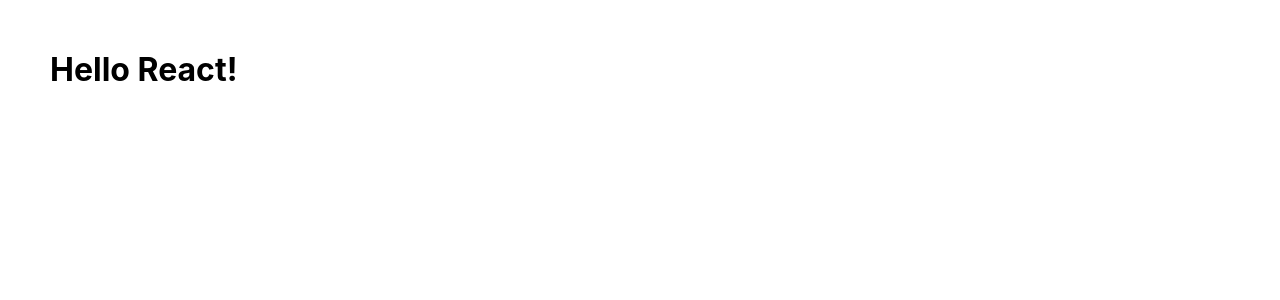
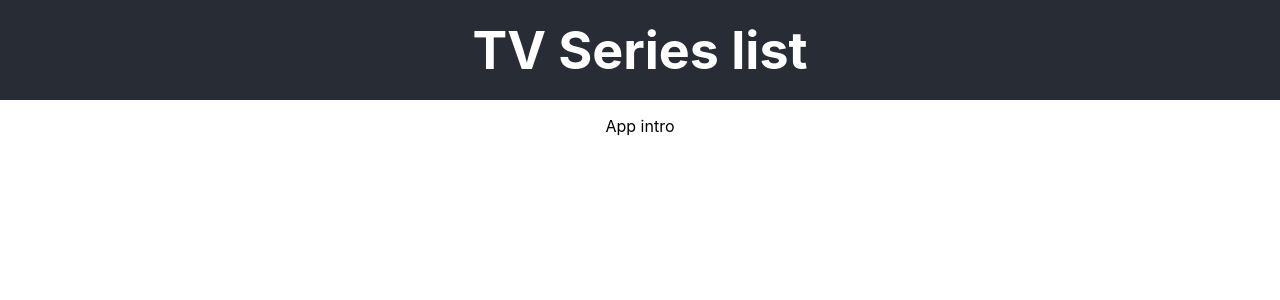
Before and after one commit to Andy1Blue/Hello-React, a React (Create React App) app: page / in a window 1280 px wide. Shown: the top 300 px of the page. Built offline with nearby package versions, Linux system fonts and the light colour scheme.

Commit message:
Changing construction of App.js file and modify css

```diff
--- a/src/App.css
+++ b/src/App.css
@@ -1,5 +1,5 @@
 body {
-  margin: 50px;
+  margin: 0px;
 }
 
 .App {
@@ -13,7 +13,7 @@ body {
 
 .App-header {
   background-color: #282c34;
-  min-height: 100vh;
+  height: 100px;
   display: flex;
   flex-direction: column;
   align-items: center;
--- a/src/App.js
+++ b/src/App.js
@@ -1,5 +1,4 @@
 import React, { Component } from 'react';
-import logo from './logo.svg';
 import './App.css';
 
 class App extends Component {
@@ -7,19 +6,11 @@ class App extends Component {
     return (
       <div className="App">
         <header className="App-header">
-          <img src={logo} className="App-logo" alt="logo" />
-          <p>
-            Edit <code>src/App.js</code> and save to reload.
-          </p>
-          <a
-            className="App-link"
-            href="https://reactjs.org"
-            target="_blank"
-            rel="noopener noreferrer"
-          >
-            Learn React
-          </a>
+          <h1 className="App-title">TV Series list</h1>
         </header>
+        <p className="App-intro">
+        App intro
+        </p>
       </div>
     );
   }
--- a/src/index.js
+++ b/src/index.js
@@ -4,9 +4,7 @@ import './index.css';
 import App from './App';
 import * as serviceWorker from './serviceWorker';
 
-const hello = React.createElement('h1', {}, 'Hello React!');
-
-ReactDOM.render(hello, document.getElementById('root'));
+ReactDOM.render(<App />, document.getElementById('root'));
 
 // If you want your app to work offline and load faster, you can change
 // unregister() to register() below. Note this comes with some pitfalls.
```
